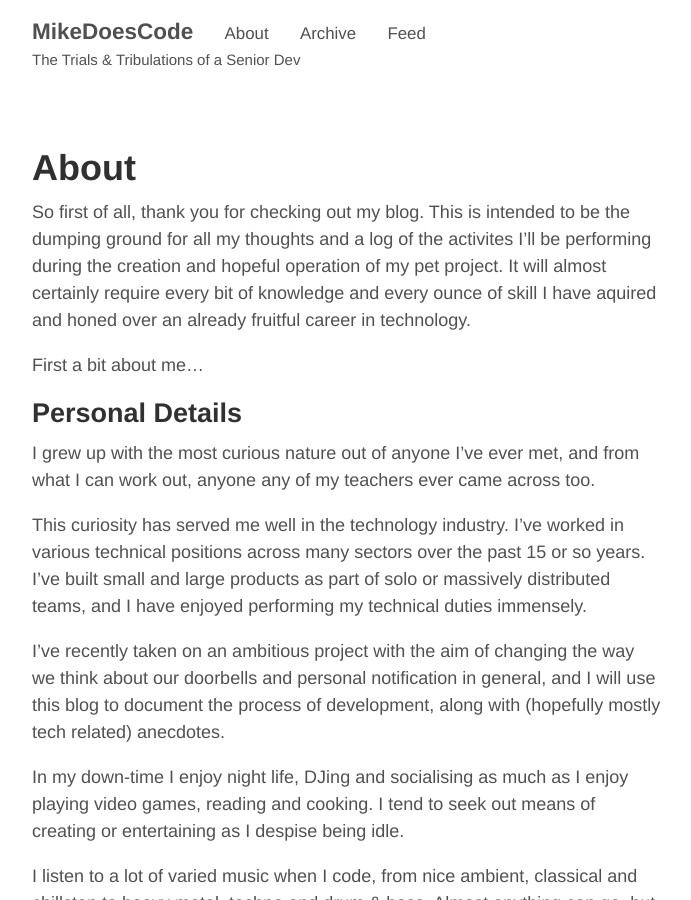
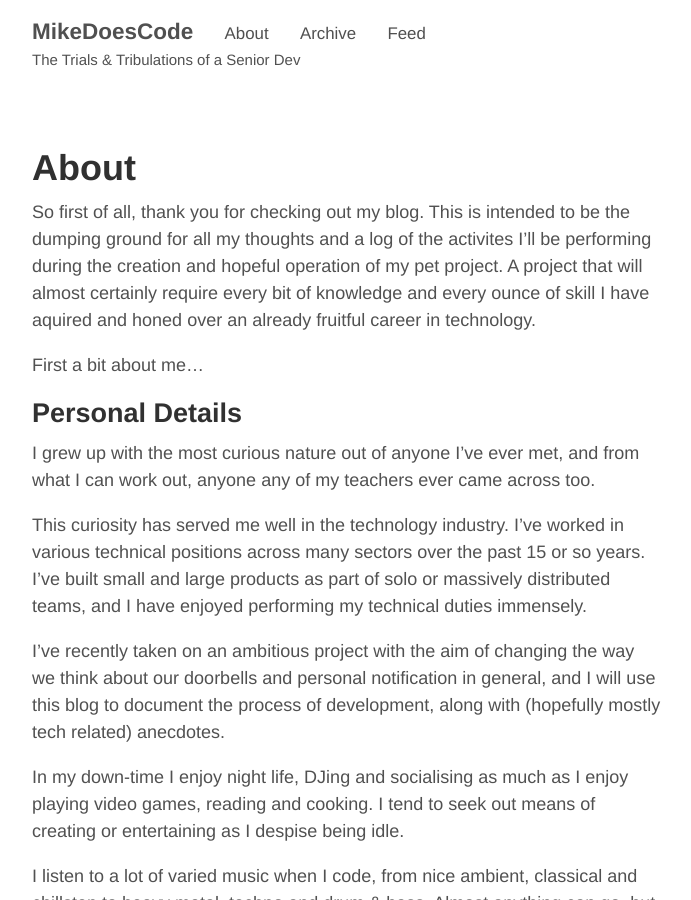
Before and after one commit to MikeHardman/mikehardman.github.io, a Jekyll site: the page built from about.md, in a window 1280 px wide and 900 px high. Shown: the whole window, without its empty margins (293-984 px from the left). Built offline with Jekyll 4.4.1, drawn with Linux system fonts in a browser that asks for light colours.

Commit message:
Again... durr

```diff
--- a/about.md
+++ b/about.md
@@ -3,7 +3,7 @@ layout: page
 title: About
 ---
 
-So first of all, thank you for checking out my blog. This is intended to be the dumping ground for all my thoughts and a log of the activites I'll be performing during the creation and hopeful operation of my pet project. It will almost certainly require every bit of knowledge and every ounce of skill I have aquired and honed over an already fruitful career in technology.
+So first of all, thank you for checking out my blog. This is intended to be the dumping ground for all my thoughts and a log of the activites I'll be performing during the creation and hopeful operation of my pet project. A project that will almost certainly require every bit of knowledge and every ounce of skill I have aquired and honed over an already fruitful career in technology.
 
 First a bit about me...
 
```
